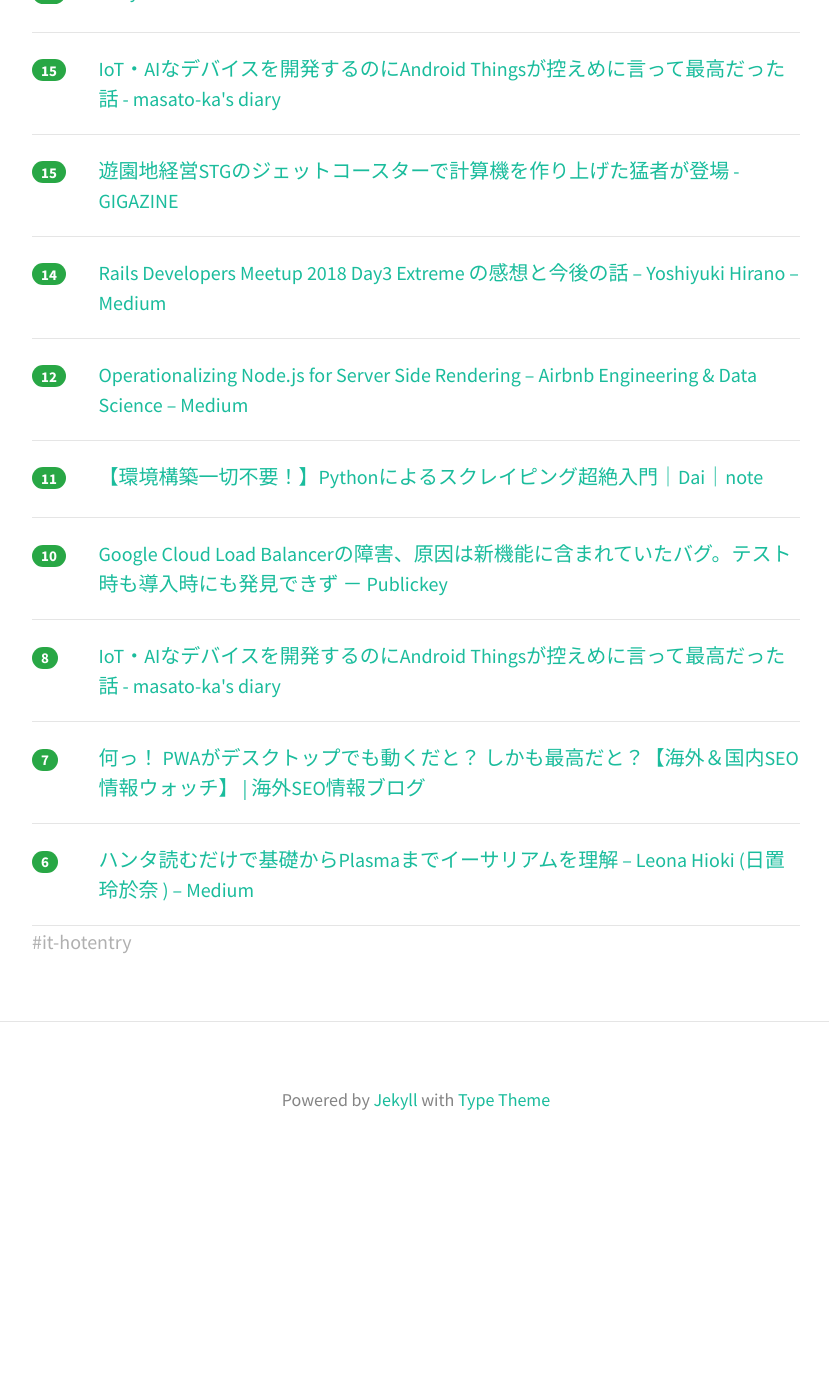
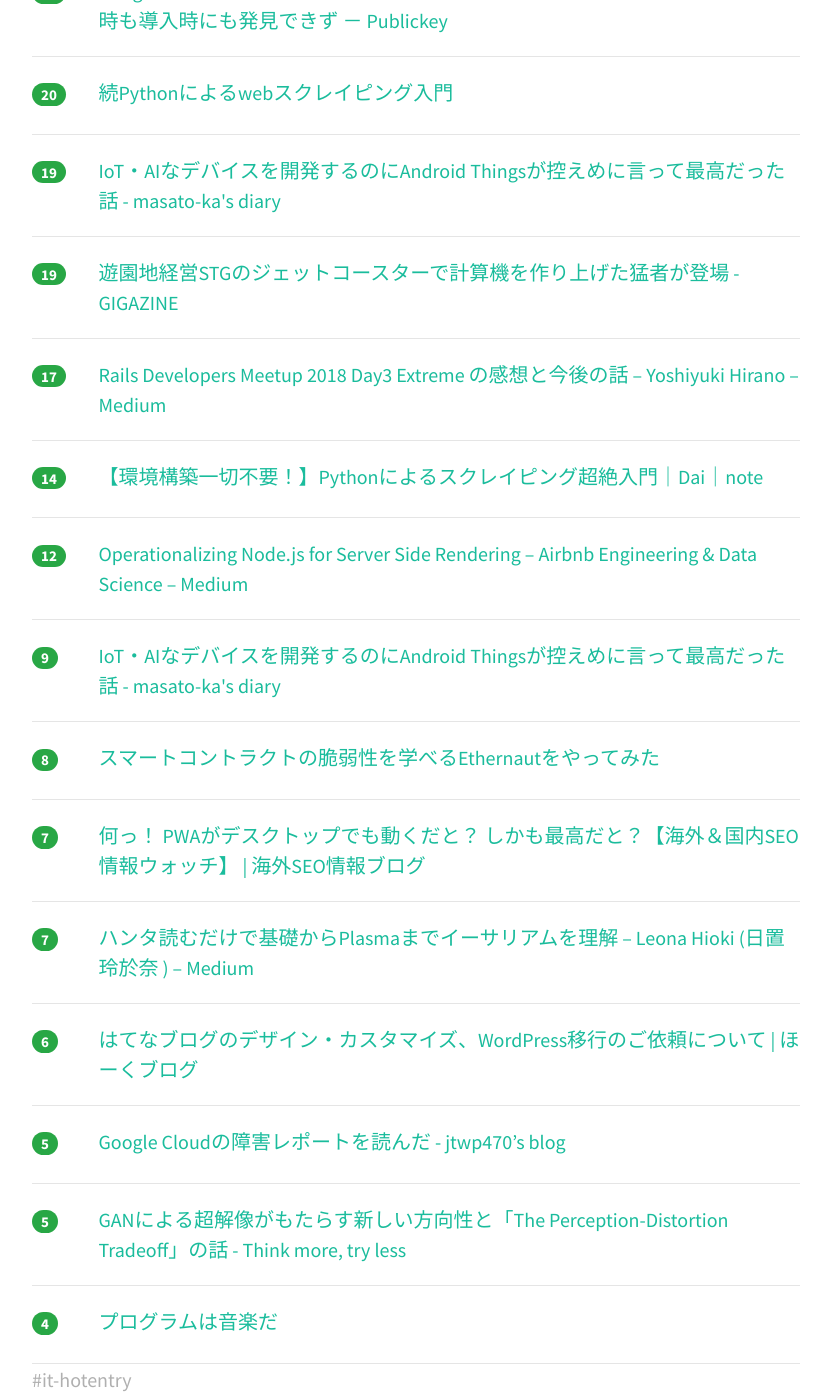
Before and after one commit to yatta47/hatena-matome-site, a Jekyll site: the page built from _posts/2018-07-23-hatena.md, in a window 1280 px wide and 1400 px high, scrolled down 521 px. Shown: the whole window, without its empty margins (224-1053 px from the left). Built offline with Jekyll 4.4.1, drawn with Linux system fonts in a browser that asks for light colours; nearby versions of some CDN libraries; before the commit the page ends 1698 px from its top, so only the background shows below that; some of the changed text lies outside the part shown.

Commit message:
Updated 2018-07-23

```diff
--- a/_posts/2018-07-23-hatena.md
+++ b/_posts/2018-07-23-hatena.md
@@ -1,34 +1,44 @@
 ---
 layout: post
 title:  "2018-07-23 はてぶIT"
-date:   2018-07-23 07:00:40
+date:   2018-07-23 08:00:51
 tags: [it-hotentry]
 ---
-11 件のデータあり
+16 件のデータあり
 
 <hr><div class="row">
-<div class="col-1"><span class="badge badge-pill badge-success h2">37</span></div>
+<div class="col-1"><span class="badge badge-pill badge-success h2">65</span></div>
 <div class="col-11"><a href='http://keiku.hatenablog.jp/entry/2018/07/22/220158' target='_blank'>GANによる超解像がもたらす新しい方向性と「The Perception-Distortion Tradeoff」の話 - Think more, try less</a></div>
 </div>
 <hr>
 <div class="row">
-<div class="col-1"><span class="badge badge-pill badge-success h2">18</span></div>
+<div class="col-1"><span class="badge badge-pill badge-success h2">22</span></div>
+<div class="col-11"><a href='https://www.publickey1.jp/blog/18/google_cloud_load_balancer.html' target='_blank'>Google Cloud Load Balancerの障害、原因は新機能に含まれていたバグ。テスト時も導入時にも発見できず － Publickey</a></div>
+</div>
+<hr>
+<div class="row">
+<div class="col-1"><span class="badge badge-pill badge-success h2">20</span></div>
 <div class="col-11"><a href='https://www.slideshare.net/checkpoint77/pythonweb-49434540' target='_blank'>続Pythonによるwebスクレイピング入門</a></div>
 </div>
 <hr>
 <div class="row">
-<div class="col-1"><span class="badge badge-pill badge-success h2">15</span></div>
+<div class="col-1"><span class="badge badge-pill badge-success h2">19</span></div>
 <div class="col-11"><a href='http://masato-ka.hatenablog.com/entry/2018/07/22/202525' target='_blank'>IoT・AIなデバイスを開発するのにAndroid Thingsが控えめに言って最高だった話 - masato-ka's diary</a></div>
 </div>
 <hr>
 <div class="row">
-<div class="col-1"><span class="badge badge-pill badge-success h2">15</span></div>
+<div class="col-1"><span class="badge badge-pill badge-success h2">19</span></div>
 <div class="col-11"><a href='https://gigazine.net/news/20180722-rollercoaster-tycoon-calculator/' target='_blank'>遊園地経営STGのジェットコースターで計算機を作り上げた猛者が登場 - GIGAZINE</a></div>
 </div>
 <hr>
 <div class="row">
+<div class="col-1"><span class="badge badge-pill badge-success h2">17</span></div>
+<div class="col-11"><a href='https://medium.com/@yhirano55/7fffaae4c042' target='_blank'>Rails Developers Meetup 2018 Day3 Extreme の感想と今後の話 – Yoshiyuki Hirano – Medium</a></div>
+</div>
+<hr>
+<div class="row">
 <div class="col-1"><span class="badge badge-pill badge-success h2">14</span></div>
-<div class="col-11"><a href='https://medium.com/@yhirano55/7fffaae4c042' target='_blank'>Rails Developers Meetup 2018 Day3 Extreme の感想と今後の話 – Yoshiyuki Hirano – Medium</a></div>
+<div class="col-11"><a href='https://note.mu/daikawai/n/nc73889d6d835' target='_blank'>【環境構築一切不要！】Pythonによるスクレイピング超絶入門｜Dai｜note</a></div>
 </div>
 <hr>
 <div class="row">
@@ -37,18 +47,13 @@ tags: [it-hotentry]
 </div>
 <hr>
 <div class="row">
-<div class="col-1"><span class="badge badge-pill badge-success h2">11</span></div>
-<div class="col-11"><a href='https://note.mu/daikawai/n/nc73889d6d835' target='_blank'>【環境構築一切不要！】Pythonによるスクレイピング超絶入門｜Dai｜note</a></div>
-</div>
-<hr>
-<div class="row">
-<div class="col-1"><span class="badge badge-pill badge-success h2">10</span></div>
-<div class="col-11"><a href='https://www.publickey1.jp/blog/18/google_cloud_load_balancer.html' target='_blank'>Google Cloud Load Balancerの障害、原因は新機能に含まれていたバグ。テスト時も導入時にも発見できず － Publickey</a></div>
+<div class="col-1"><span class="badge badge-pill badge-success h2">9</span></div>
+<div class="col-11"><a href='https://ift.tt/2mAFRCx' target='_blank'>IoT・AIなデバイスを開発するのにAndroid Thingsが控えめに言って最高だった話 - masato-ka's diary</a></div>
 </div>
 <hr>
 <div class="row">
 <div class="col-1"><span class="badge badge-pill badge-success h2">8</span></div>
-<div class="col-11"><a href='https://ift.tt/2mAFRCx' target='_blank'>IoT・AIなデバイスを開発するのにAndroid Thingsが控えめに言って最高だった話 - masato-ka's diary</a></div>
+<div class="col-11"><a href='https://qiita.com/Mr_Y/items/4a4051538585ce0c85bf' target='_blank'>スマートコントラクトの脆弱性を学べるEthernautをやってみた</a></div>
 </div>
 <hr>
 <div class="row">
@@ -57,7 +62,27 @@ tags: [it-hotentry]
 </div>
 <hr>
 <div class="row">
-<div class="col-1"><span class="badge badge-pill badge-success h2">6</span></div>
+<div class="col-1"><span class="badge badge-pill badge-success h2">7</span></div>
 <div class="col-11"><a href='https://medium.com/@leonahioki/555a6a18f903' target='_blank'>ハンタ読むだけで基礎からPlasmaまでイーサリアムを理解 – Leona Hioki (日置 玲於奈 ) – Medium</a></div>
 </div>
 <hr>
+<div class="row">
+<div class="col-1"><span class="badge badge-pill badge-success h2">6</span></div>
+<div class="col-11"><a href='https://hawk-a.com/hatena_blog-design/' target='_blank'>はてなブログのデザイン・カスタマイズ、WordPress移行のご依頼について | ほーくブログ</a></div>
+</div>
+<hr>
+<div class="row">
+<div class="col-1"><span class="badge badge-pill badge-success h2">5</span></div>
+<div class="col-11"><a href='https://jtwp470.hatenablog.jp/entry/2018/07/22/225723' target='_blank'>Google Cloudの障害レポートを読んだ - jtwp470’s blog</a></div>
+</div>
+<hr>
+<div class="row">
+<div class="col-1"><span class="badge badge-pill badge-success h2">5</span></div>
+<div class="col-11"><a href='https://ift.tt/2Oa5WEP' target='_blank'>GANによる超解像がもたらす新しい方向性と「The Perception-Distortion Tradeoff」の話 - Think more, try less</a></div>
+</div>
+<hr>
+<div class="row">
+<div class="col-1"><span class="badge badge-pill badge-success h2">4</span></div>
+<div class="col-11"><a href='https://qiita.com/kaizen_nagoya/items/33c9f33581e6886f8ad8' target='_blank'>プログラムは音楽だ</a></div>
+</div>
+<hr>
```
